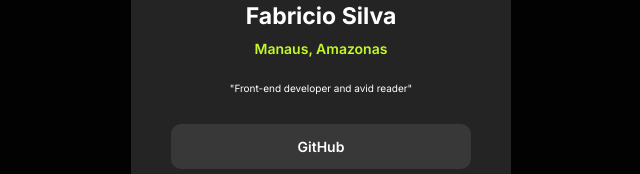
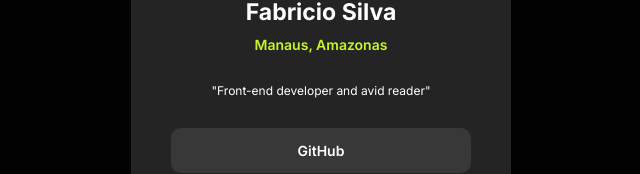
Before and after one commit to Fabricio1919/Perfil-de-links-sociais, a plain HTML site: page index.html in a window 1280 px wide. Shown: the part 255-429 px from the top of the page, without its empty margins (319-959 px from the left). Drawn offline with Linux system fonts and the light colour scheme.

Commit message:
refactor: ajuste

```diff
--- a/css/style.css
+++ b/css/style.css
@@ -80,9 +80,9 @@ main {
 }
 
 .profile p {
-  margin-top: 2.5rem;
+  margin-top: 3rem;
   font-size: 1.2rem;
-  font-size: 1rem;
+
   font-weight: 400;
 
   color: var(--white);
```
